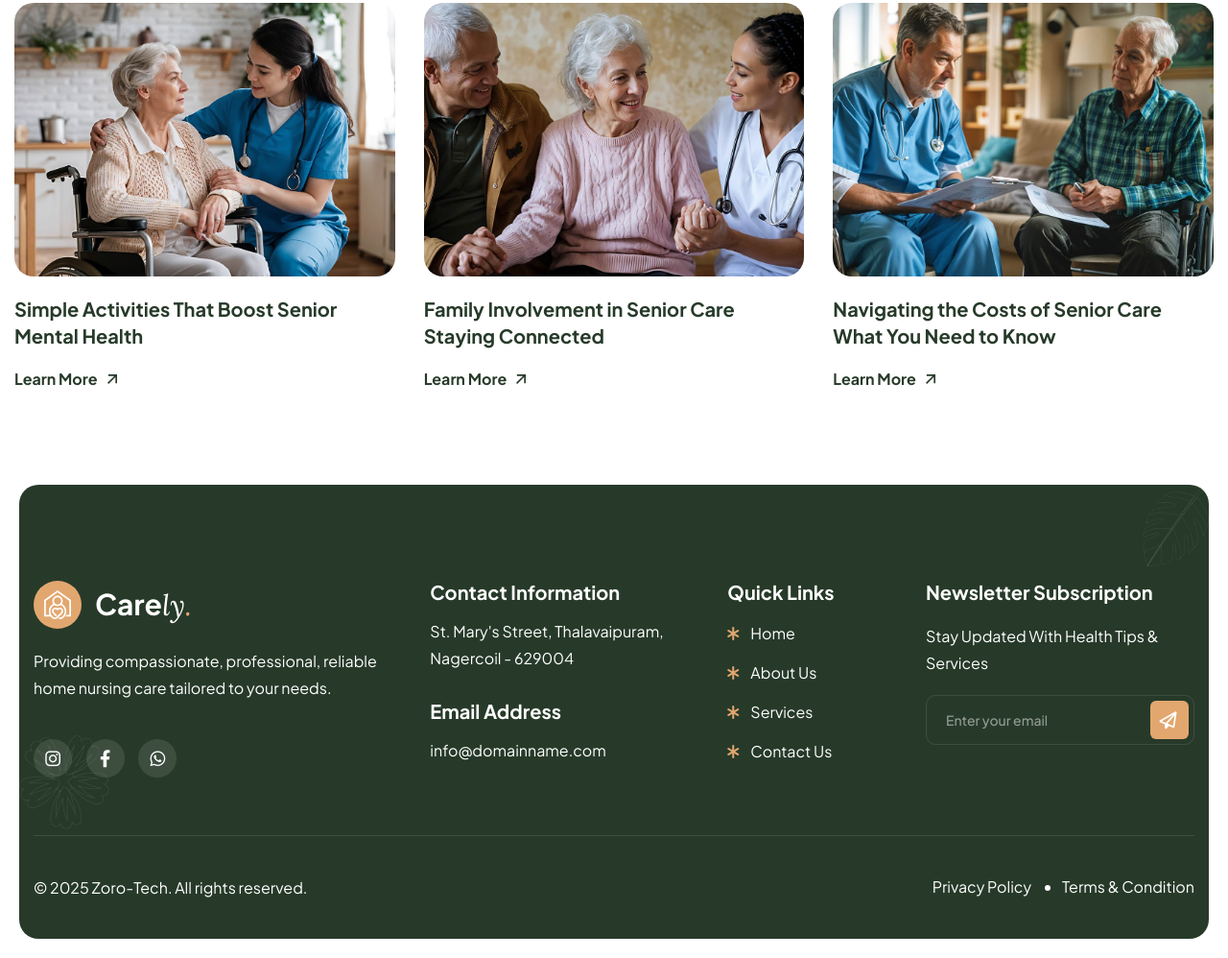
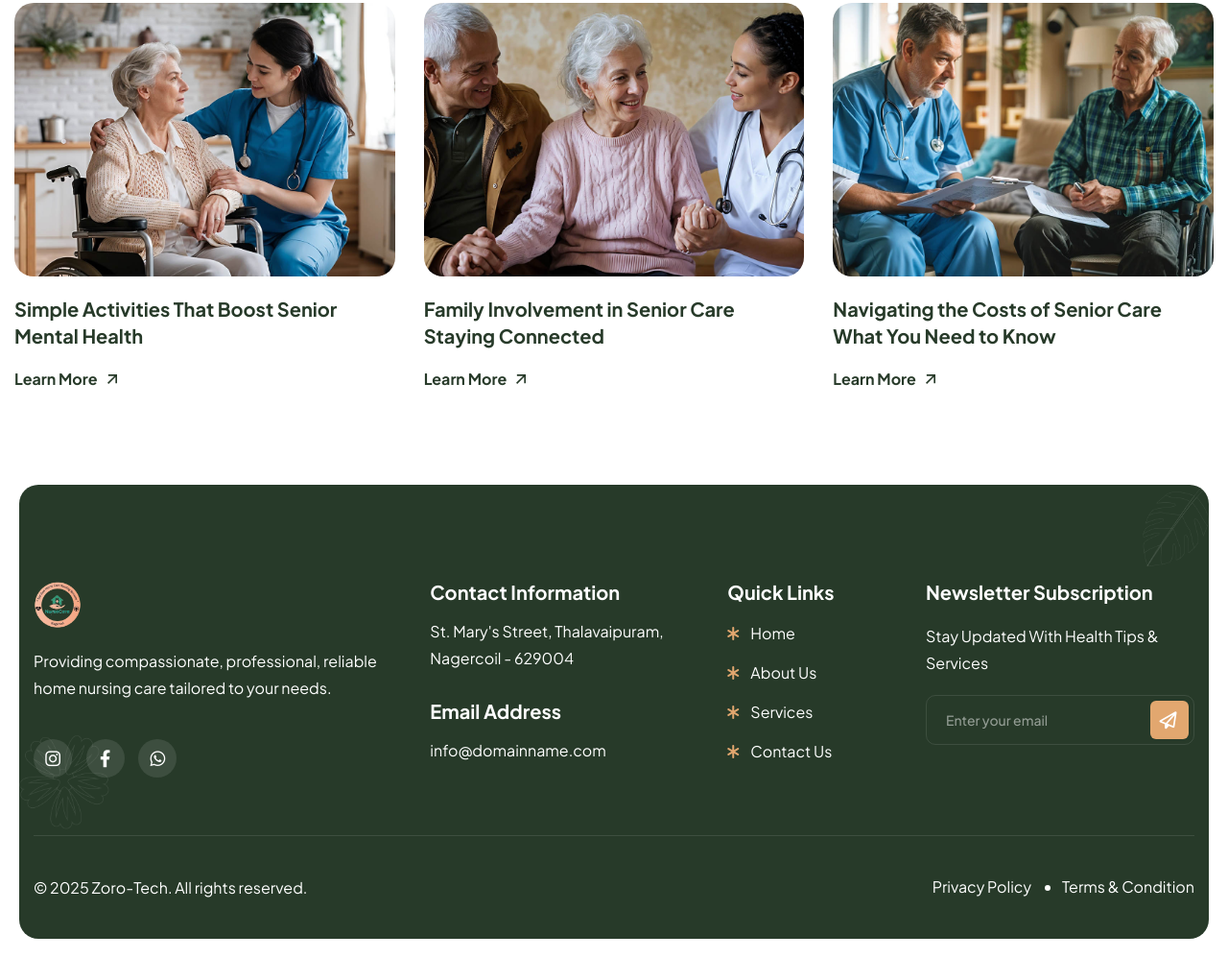
Before and after one commit to zorotechsolution/Bamboo-Home-Care, a plain HTML site: page index.html in a window 1280 px wide. Shown: the part 9137-10135 px from the top of the page at 96% size. Drawn offline with Linux system fonts and the light colour scheme.

Commit message:
Home page Updated

```diff
--- a/index.html
+++ b/index.html
@@ -1340,7 +1340,7 @@
                     <div class="about-footer">
                         <!-- Footer Logo Start -->
                         <div class="footer-logo">
-                            <img src="images/footer-logo.svg" alt="">
+                            <img src="images/logo.png-1.png" style="width: 50px; height: 50px;" alt="">
                         </div>
                         <!-- Footer Logo End -->
 
```
